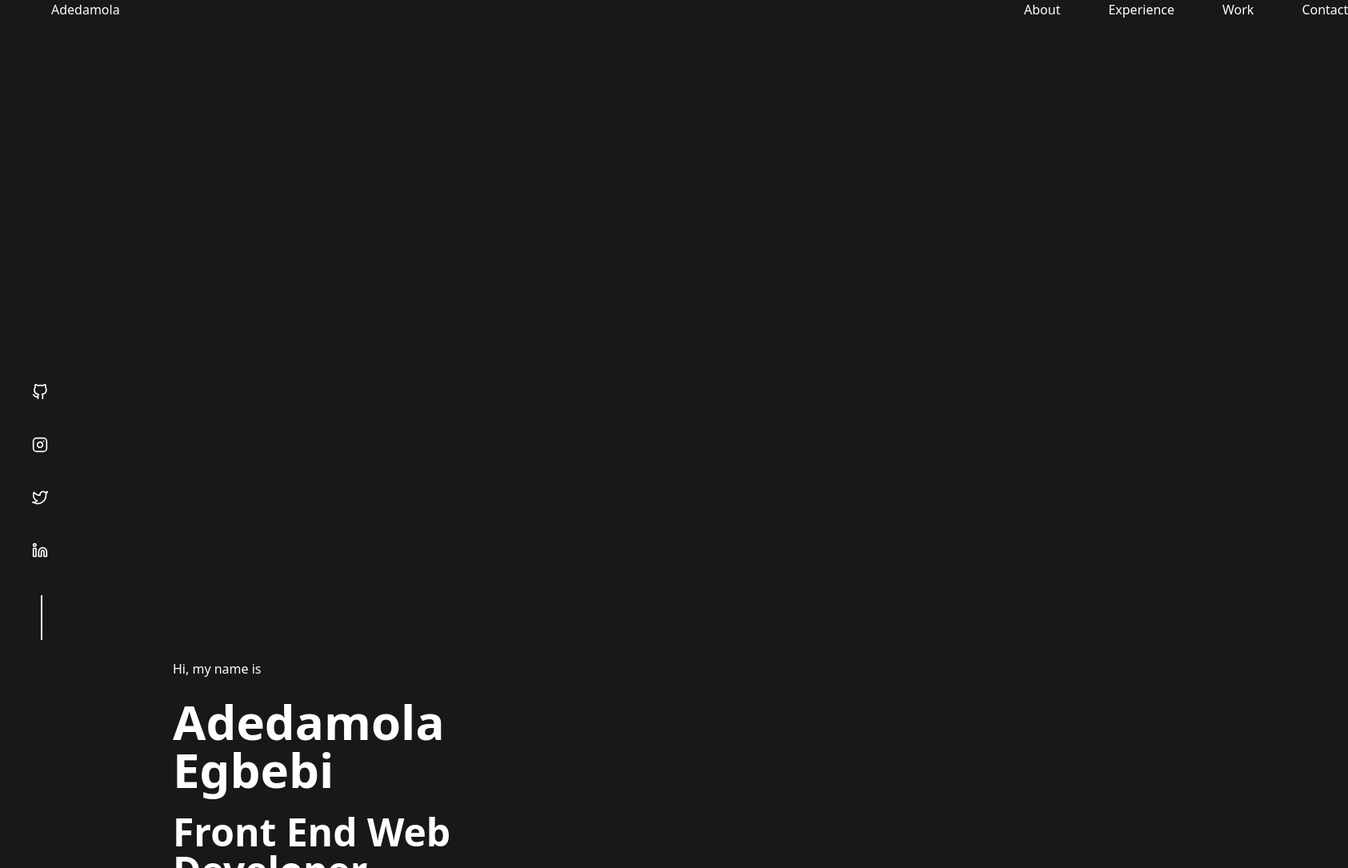
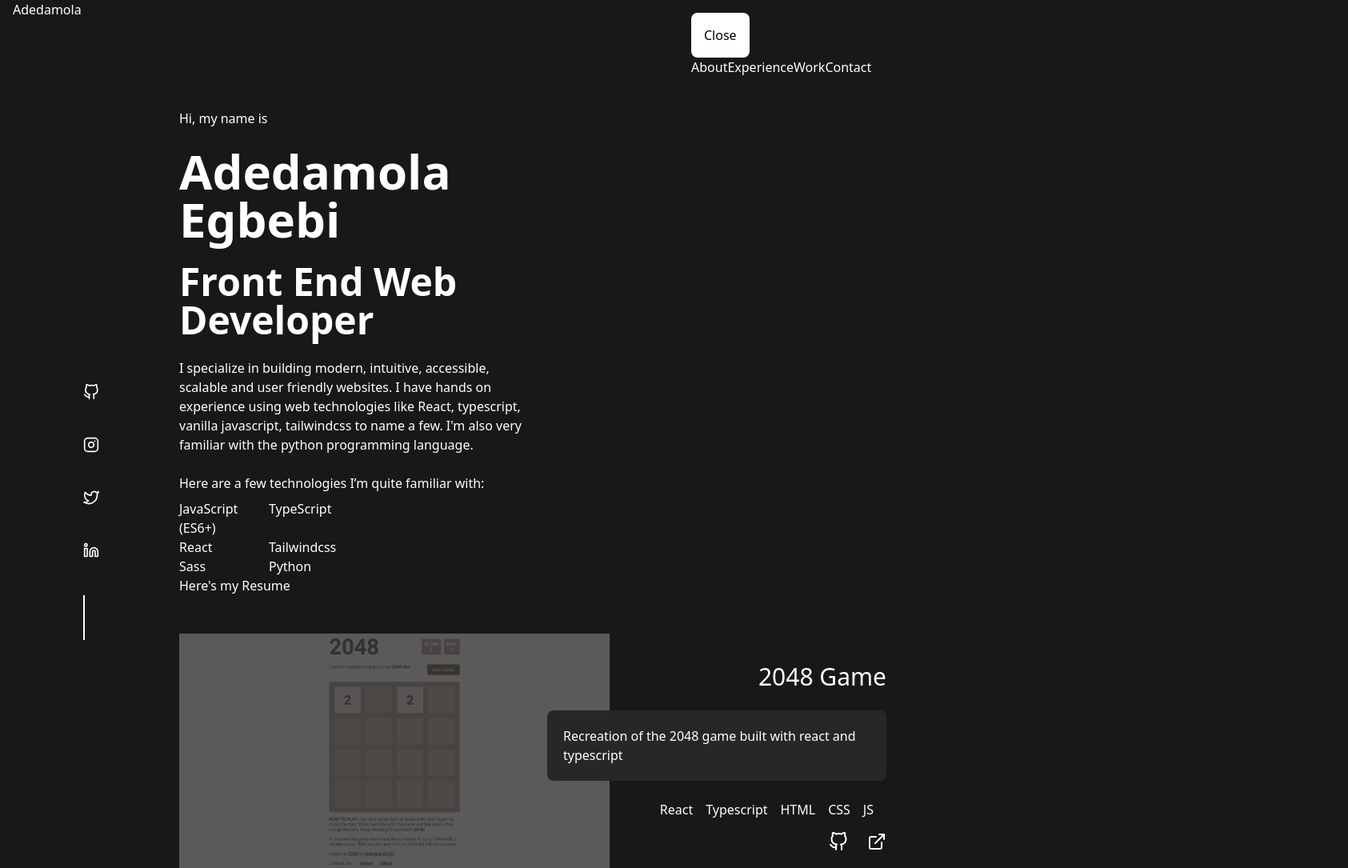
Before and after one commit to PapaBob31/my-portfolio, a React (Vite) app: page / in a window 1280 px wide. Shown: the top 1085 px of the page at 80% size, 1685 px wide, since content can reach past the window. Built offline with nearby package versions, Linux system fonts and the light colour scheme.

Commit message:
responsive progress

```diff
--- a/index.html
+++ b/index.html
@@ -7,7 +7,7 @@
     <meta name="viewport" content="width=device-width, initial-scale=1.0" />
     <title>Adedamola Egbebi</title>
   </head>
-  <body class="bg-zinc-900 ps-16 text-white">
+  <body class="bg-zinc-900 text-white">
     <div id="root"></div>
     <script type="module" src="/src/main.jsx"></script>
   </body>
--- a/src/App.jsx
+++ b/src/App.jsx
@@ -4,10 +4,9 @@ import { Projects, OtherProjects } from "./projects_showcase.jsx"
 import hideStuff from "./utilities.jsx"
 
 
-
 function Links() {
   return (
-    <ul className="w-6 flex md:fixed left-10 bottom-0 flex-col justify-between md:h-2/5">
+    <ul className="md:w-6 flex md:fixed left-10 bottom-0 md:flex-col justify-between md:h-2/5 px-[5%]">
       <li className="w-5 hover:-translate-y-1">
         <a href="" aria-label="">
           <img src="./public/icons/github.svg" alt="github icon"/>
@@ -28,7 +27,7 @@ function Links() {
           <img src="./public/icons/linkedin.svg" alt="linkedin icon"/>
         </a>
       </li>
-      <div className="w-0.5 h-14 bg-white mx-auto"></div>
+      <div className="w-0.5 h-14 bg-white mx-auto hidden md:block"></div>
     </ul>
   )
 }
@@ -39,8 +38,8 @@ export default function Main() {
   return (
     <>
       <Header/>
-      <main className="w-3/4 mx-auto">
-        <section className="w-1/2">
+      <main className="md:w-3/4 mx-[5%] md:mx-auto md:ps-16">
+        <section className="md:w-1/2 w-4/5">
           <p className="my-6 hide-stuff">Hi, my name is</p>
           <h1 className="text-6xl font-bold my-6 hide-stuff">Adedamola Egbebi</h1>
           <h2 className="text-5xl font-bold my-6 hide-stuff delay-100">Front End Web Developer</h2>
@@ -63,7 +62,7 @@ export default function Main() {
         <section>
          <Projects/>
         </section>
-        <section className="w-3/4 mx-auto flex flex-wrap">
+        <section className="md:w-3/4 mx-auto md:flex flex-wrap">
           <OtherProjects/>
         </section>
         <Links/>
--- a/src/header.jsx
+++ b/src/header.jsx
@@ -1,14 +1,23 @@
+import { useState } from "react"
+
 export default function Header() {
+  const [visibilityClass, setVisibilityClass] = useState("translate-x-full");
   return (
-    <header className="flex justify-between text-white w-full">
+    <header className="flex justify-between text-white w-full px-4">
       <h1>Adedamola</h1>
-      <ul className="block w-4/5 fixed top-0 left-0 bg-zinc-800 md:bg-inherit h-screen translate-x-full md:relative md:flex md:w-1/3 justify-between">
-        <li className="mt-12 md:mt-0"><a href="">About</a></li>
-        <li className="mt-12 md:mt-0"><a href="">Experience</a></li>
-        <li className="mt-12 md:mt-0"><a href="">Work</a></li>
-        <li className="mt-12 md:mt-0"><a href="">Contact</a></li>
-      </ul>
-      <div className="w-8 h-6 bg-white md:hidden"></div>
+      <nav className="flex md:min-w-80 md:h-fit md:w-1/3 justify-between">
+        <button className="bg-white md:hidden p-1 text-black rounded-lg" onClick={() => setVisibilityClass("translate-x-0")}>Menu</button>
+        <div className={`md:static fixed top-0 right-0 ${visibilityClass} md:translate-x-0
+          w-[85vw] md:w-fit md:bg-inherit bg-zinc-800 duration-500 ease-in-out md:h-fit h-screen p-4 z-10`}>
+          <button className="bg-white text-black p-4 rounded-lg" onClick={() => setVisibilityClass("translate-x-full")}>Close</button>
+          <ul className="block md:flex justify-between">
+            <li className="mt-12 md:mt-0"><a href="">About</a></li>
+            <li className="mt-12 md:mt-0"><a href="">Experience</a></li>
+            <li className="mt-12 md:mt-0"><a href="">Work</a></li>
+            <li className="mt-12 md:mt-0"><a href="">Contact</a></li>
+          </ul>
+        </div>
+      </nav>
     </header>
   )
 }
--- a/src/projects_showcase.jsx
+++ b/src/projects_showcase.jsx
@@ -41,20 +41,20 @@ export function Projects() {
   ]
 
   return projects_details.map((detail, index) => (
-    <figure className={"w-full relative my-12 flex hide-stuff " + (index%2 === 1 ? "justify-end": "")} key={index}>
-      <div className="relative w-3/5">
-        <img src={detail.img_link} className="w-full"/>
-        <div className="bg-zinc-900 opacity-60 absolute w-full h-full top-0 left-0 transition-opacity duration-300 hover:opacity-0"></div>
+    <figure className={"w-full relative my-12 md:flex hide-stuff min-h-72 " + (index%2 === 1 ? "justify-end": "")} key={index}>
+      <div className="relative md:w-3/5 w-full">
+        <img src={detail.img_link} className="w-full h-full"/>
+        <div className="bg-zinc-900 opacity-80 md:opacity-70 absolute w-full h-full top-0 left-0 transition-opacity duration-300 md:hover:opacity-0"></div>
       </div>
-      <figcaption className={"absolute top-0 w-1/2 h-full p-3 " + (index%2 === 1 ? "left-0" : "right-0")}>
-        <h2 className={"text-3xl my-6" + (!(index%2 === 1) ? " text-end": "")}>{detail.title}</h2>
-        <p className="p-5 rounded-lg bg-zinc-800 mb-6">{detail.description}</p>
-        <ul className={"flex" + (!(index%2 === 1) ? " justify-end": "")} aria-label="Tools used">
+      <figcaption className={"absolute w-full top-0 md:w-1/2 h-full p-3 " + (index%2 === 1 ? "md:left-0" : "md:right-0")}>
+        <h2 className={"text-3xl my-6" + (!(index%2 === 1) ? " md:text-end": "")}>{detail.title}</h2>
+        <p className="md:p-5 rounded-lg md:bg-zinc-800 mb-6 bg-transparent">{detail.description}</p>
+        <ul className={"flex" + (!(index%2 === 1) ? " md:justify-end": "")} aria-label="Tools used">
           {detail.tools.map((tool, index) => (
             <li className="mr-4" key={index}>{tool}</li>
           ))}
         </ul>
-        <div className={"flex" + (!(index%2 === 1) ? " justify-end": "")}>
+        <div className={"flex mt-4" + (!(index%2 === 1) ? " md:justify-end": "")}>
           <a href={detail.git_link} aria-label className="inline-block w-6">
             <img src="./public/icons/github.svg" alt="github icon"/>
           </a>
@@ -102,7 +102,7 @@ export function OtherProjects() {
   ]
 
   return details.map((detail, index) => (
-    <article className="bg-zinc-800 p-6 w-[45%] mr-4 mb-4 hide-stuff" key={index}>
+    <article className="bg-zinc-800 p-6 md:w-[45%] md:mr-4 mb-4 hide-stuff" key={index}>
       <div className="flex align-middle justify-between">
         <img src="./public/icons/folder.svg" alt="folder icon" className="w-10"/>
         <div>
--- a/style.css
+++ b/style.css
@@ -598,6 +598,15 @@ video {
   top: 0px;
 }
 
+.z-10 {
+  z-index: 10;
+}
+
+.mx-\[5\%\] {
+  margin-left: 5%;
+  margin-right: 5%;
+}
+
 .mx-auto {
   margin-left: auto;
   margin-right: auto;
@@ -638,6 +647,10 @@ video {
   margin-top: 3rem;
 }
 
+.mt-4 {
+  margin-top: 1rem;
+}
+
 .block {
   display: block;
 }
@@ -650,12 +663,12 @@ video {
   display: flex;
 }
 
+.hidden {
+  display: none;
+}
+
 .h-14 {
   height: 3.5rem;
-}
-
-.h-6 {
-  height: 1.5rem;
 }
 
 .h-full {
@@ -664,6 +677,10 @@ video {
 
 .h-screen {
   height: 100vh;
+}
+
+.min-h-72 {
+  min-height: 18rem;
 }
 
 .w-0 {
@@ -682,14 +699,6 @@ video {
   width: 2.5rem;
 }
 
-.w-3\/4 {
-  width: 75%;
-}
-
-.w-3\/5 {
-  width: 60%;
-}
-
 .w-4\/5 {
   width: 80%;
 }
@@ -702,25 +711,22 @@ video {
   width: 1.5rem;
 }
 
-.w-8 {
-  width: 2rem;
-}
-
-.w-\[45\%\] {
-  width: 45%;
+.w-\[85vw\] {
+  width: 85vw;
 }
 
 .w-full {
   width: 100%;
 }
 
+.translate-x-0 {
+  --tw-translate-x: 0px;
+  transform: translate(var(--tw-translate-x), var(--tw-translate-y)) rotate(var(--tw-rotate)) skewX(var(--tw-skew-x)) skewY(var(--tw-skew-y)) scaleX(var(--tw-scale-x)) scaleY(var(--tw-scale-y));
+}
+
 .translate-x-full {
   --tw-translate-x: 100%;
   transform: translate(var(--tw-translate-x), var(--tw-translate-y)) rotate(var(--tw-rotate)) skewX(var(--tw-skew-x)) skewY(var(--tw-skew-y)) scaleX(var(--tw-scale-x)) scaleY(var(--tw-scale-y));
-}
-
-.flex-col {
-  flex-direction: column;
 }
 
 .flex-wrap {
@@ -739,6 +745,10 @@ video {
   border-radius: 0.5rem;
 }
 
+.bg-transparent {
+  background-color: transparent;
+}
+
 .bg-white {
   --tw-bg-opacity: 1;
   background-color: rgb(255 255 255 / var(--tw-bg-opacity));
@@ -754,34 +764,30 @@ video {
   background-color: rgb(24 24 27 / var(--tw-bg-opacity));
 }
 
-.bg-gray-800 {
-  --tw-bg-opacity: 1;
-  background-color: rgb(31 41 55 / var(--tw-bg-opacity));
+.p-1 {
+  padding: 0.25rem;
 }
 
 .p-3 {
   padding: 0.75rem;
 }
 
-.p-5 {
-  padding: 1.25rem;
+.p-4 {
+  padding: 1rem;
 }
 
 .p-6 {
   padding: 1.5rem;
 }
 
-.px-16 {
-  padding-left: 4rem;
-  padding-right: 4rem;
+.px-4 {
+  padding-left: 1rem;
+  padding-right: 1rem;
 }
 
-.pl-16 {
-  padding-left: 4rem;
-}
-
-.ps-16 {
-  padding-inline-start: 4rem;
+.px-\[5\%\] {
+  padding-left: 5%;
+  padding-right: 5%;
 }
 
 .text-end {
@@ -811,13 +817,18 @@ video {
   font-weight: 700;
 }
 
+.text-black {
+  --tw-text-opacity: 1;
+  color: rgb(0 0 0 / var(--tw-text-opacity));
+}
+
 .text-white {
   --tw-text-opacity: 1;
   color: rgb(255 255 255 / var(--tw-text-opacity));
 }
 
-.opacity-60 {
-  opacity: 0.6;
+.opacity-80 {
+  opacity: 0.8;
 }
 
 .transition-opacity {
@@ -838,13 +849,17 @@ video {
   transition-duration: 300ms;
 }
 
+.duration-500 {
+  transition-duration: 500ms;
+}
+
+.ease-in-out {
+  transition-timing-function: cubic-bezier(0.4, 0, 0.2, 1);
+}
+
 .hover\:-translate-y-1:hover {
   --tw-translate-y: -0.25rem;
   transform: translate(var(--tw-translate-x), var(--tw-translate-y)) rotate(var(--tw-rotate)) skewX(var(--tw-skew-x)) skewY(var(--tw-skew-y)) scaleX(var(--tw-scale-x)) scaleY(var(--tw-scale-y));
-}
-
-.hover\:opacity-0:hover {
-  opacity: 0;
 }
 
 @media (min-width: 768px) {
@@ -856,12 +871,29 @@ video {
     position: fixed;
   }
 
-  .md\:relative {
-    position: relative;
+  .md\:left-0 {
+    left: 0px;
+  }
+
+  .md\:right-0 {
+    right: 0px;
+  }
+
+  .md\:mx-auto {
+    margin-left: auto;
+    margin-right: auto;
+  }
+
+  .md\:mr-4 {
+    margin-right: 1rem;
   }
 
   .md\:mt-0 {
     margin-top: 0px;
+  }
+
+  .md\:block {
+    display: block;
   }
 
   .md\:flex {
@@ -876,11 +908,83 @@ video {
     height: 40%;
   }
 
+  .md\:h-fit {
+    height: -moz-fit-content;
+    height: fit-content;
+  }
+
+  .md\:w-1\/2 {
+    width: 50%;
+  }
+
   .md\:w-1\/3 {
     width: 33.333333%;
+  }
+
+  .md\:w-3\/4 {
+    width: 75%;
+  }
+
+  .md\:w-3\/5 {
+    width: 60%;
+  }
+
+  .md\:w-6 {
+    width: 1.5rem;
+  }
+
+  .md\:w-\[45\%\] {
+    width: 45%;
+  }
+
+  .md\:w-fit {
+    width: -moz-fit-content;
+    width: fit-content;
+  }
+
+  .md\:min-w-80 {
+    min-width: 20rem;
+  }
+
+  .md\:translate-x-0 {
+    --tw-translate-x: 0px;
+    transform: translate(var(--tw-translate-x), var(--tw-translate-y)) rotate(var(--tw-rotate)) skewX(var(--tw-skew-x)) skewY(var(--tw-skew-y)) scaleX(var(--tw-scale-x)) scaleY(var(--tw-scale-y));
+  }
+
+  .md\:flex-col {
+    flex-direction: column;
+  }
+
+  .md\:justify-end {
+    justify-content: flex-end;
   }
 
   .md\:bg-inherit {
     background-color: inherit;
   }
+
+  .md\:bg-zinc-800 {
+    --tw-bg-opacity: 1;
+    background-color: rgb(39 39 42 / var(--tw-bg-opacity));
+  }
+
+  .md\:p-5 {
+    padding: 1.25rem;
+  }
+
+  .md\:ps-16 {
+    padding-inline-start: 4rem;
+  }
+
+  .md\:text-end {
+    text-align: end;
+  }
+
+  .md\:opacity-70 {
+    opacity: 0.7;
+  }
+
+  .md\:hover\:opacity-0:hover {
+    opacity: 0;
+  }
 }
```
